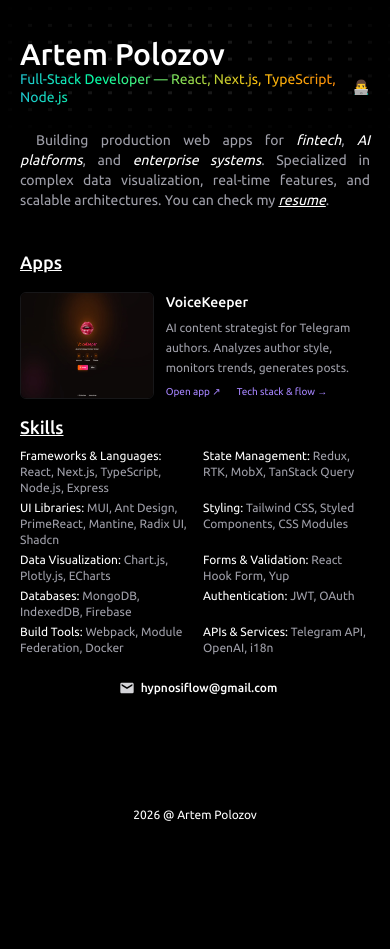
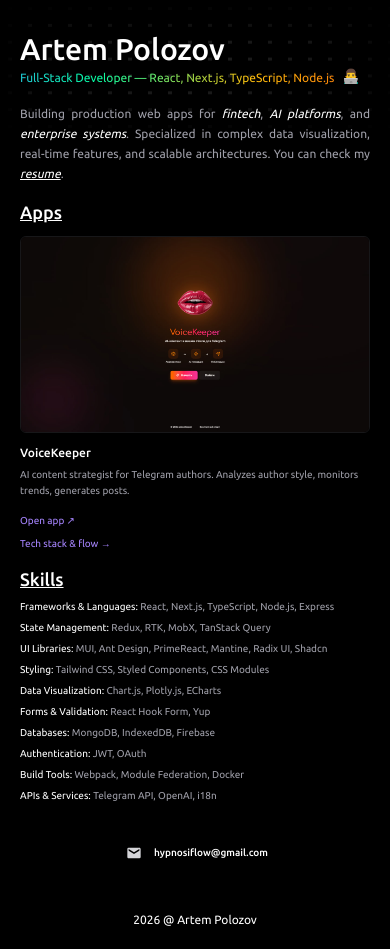
Before and after one commit to hpnssflw/ap, a Next.js app: page / in a window 390 px wide. Before the commit the page ends 844 px from the top, so only its background shows below. Built offline with nearby package versions, Linux system fonts and the light colour scheme.

Commit message:
fix: mobile design

```diff
--- a/app/page.tsx
+++ b/app/page.tsx
@@ -98,17 +98,17 @@ export default function Home() {
 
         <main className="flex flex-col gap-4 relative">
           {/* Hero Section */}
-          <section className="flex flex-col gap-6 mt-3">
-            <div className="flex flex-col ">
-              <h1 className="text-white">Artem Polozov</h1>
-              <div className="flex gap-2 items-center -mt-1.5">
-                <p className="tech-gradient leading-tight">
+          <section className="flex flex-col gap-4 md:gap-6 mt-2 md:mt-3">
+            <div className="flex flex-col">
+              <h1 className="text-white text-xl md:text-2xl">Artem Polozov</h1>
+              <div className="flex gap-2 items-center -mt-1 md:-mt-1.5">
+                <p className="tech-gradient leading-tight text-xs md:text-sm">
                   Full-Stack Developer — React, Next.js, TypeScript, Node.js
                 </p>
-                <span className="mb-0.5">👨‍💻</span>
+                <span className="mb-0.5 text-sm md:text-base">👨‍💻</span>
               </div>
             </div>
-            <p className="text-zinc-400 text-sm leading-5 indent-4 text-justify">
+            <p className="text-zinc-400 text-xs md:text-sm leading-5 md:leading-relaxed indent-0 md:indent-4 text-justify">
               Building production web apps for{" "}
               <span className="text-white italic">fintech</span>,{" "}
               <span className="text-white italic">AI platforms</span>, and{" "}
@@ -125,15 +125,16 @@ export default function Home() {
               </a>
               .
             </p>
-            <p className="text-zinc-400 text-sm leading-relaxed indent-4 text-justify"></p>
           </section>
 
           {/* VoiceKeeper Project */}
-          <section id="projects" className="flex flex-col gap-4">
-            <h2 className="text-white text-sm font-medium underline">Apps</h2>
+          <section id="projects" className="flex flex-col gap-3 md:gap-4">
+            <h2 className="text-white text-xs md:text-sm font-medium underline">
+              Apps
+            </h2>
 
-            <div className="flex  gap-3">
-              <div className="relative w-full aspect-video rounded-md overflow-hidden border border-zinc-800/60">
+            <div className="flex flex-col md:flex-row gap-3">
+              <div className="relative w-full aspect-video md:flex-1 rounded-md overflow-hidden border border-zinc-800/60">
                 <Image
                   src="/vk.jpg"
                   alt="VoiceKeeper"
@@ -141,14 +142,16 @@ export default function Home() {
                   className="object-center"
                 />
               </div>
-              <div className="flex flex-col gap-1.5">
-                <h3 className="text-white text-sm font-medium">VoiceKeeper</h3>
-                <p className="text-zinc-400 text-xs leading-5">
+              <div className="flex flex-col gap-1.5 md:flex-1">
+                <h3 className="text-white text-xs md:text-sm font-medium">
+                  VoiceKeeper
+                </h3>
+                <p className="text-zinc-400 text-[10px] md:text-xs leading-4 md:leading-5">
                   AI content strategist for Telegram authors. Analyzes author
                   style, monitors trends, generates posts.
                 </p>
 
-                <div className="flex gap-4 mt-auto ">
+                <div className="flex flex-col md:flex-row gap-2 md:gap-4 mt-2 md:mt-auto">
                   <a
                     href="https://voicekeeper-admin.vercel.app/"
                     target="_blank"
@@ -170,8 +173,10 @@ export default function Home() {
 
           {/* Skills */}
           <section className="flex flex-col gap-2">
-            <h2 className="text-white text-sm font-medium underline">Skills</h2>
-            <div className="grid grid-cols-2 gap-x-4 gap-y-1 text-xs text-zinc-400">
+            <h2 className="text-white text-xs md:text-sm font-medium underline">
+              Skills
+            </h2>
+            <div className="grid grid-cols-1 md:grid-cols-2 gap-x-4 gap-y-1.5 md:gap-y-1 text-[10px] md:text-xs text-zinc-400">
               <div>
                 <span className="text-white">Frameworks & Languages:</span>{" "}
                 React, Next.js, TypeScript, Node.js, Express
@@ -215,23 +220,22 @@ export default function Home() {
           </section>
 
           {/* socials */}
-
-          <ul className="flex mt-auto  items-center justify-center">
+          <ul className="flex flex-col md:flex-row mt-4 md:mt-auto items-center justify-center gap-3 md:gap-0">
             {socials.map((social) => (
               <li key={social.name}>
                 <Button
                   href={social.href}
                   variant="outline"
                   size="sm"
-                  className="w-[150px] justify-between border-0 gap-3 py-0.5 text-left text-zinc-300 "
+                  className="w-full md:w-[250px] justify-center border-0 gap-2 md:gap-3 py-1.5 md:py-0.5 text-center md:text-left text-zinc-300"
                   external={social.external}
                 >
-                  <span className="flex items-center">
-                    <span className="flex h-7 w-7 items-center justify-center rounded-md text-zinc-300">
+                  <span className="flex items-center gap-2 md:gap-0">
+                    <span className="flex h-6 w-6 md:h-7 md:w-7 items-center justify-center rounded-md text-zinc-300">
                       {social.icon}
                     </span>
                     <span className="flex flex-col leading-tight">
-                      <span className="text-xs text-white">
+                      <span className="text-[10px] md:text-xs text-white break-all md:break-normal">
                         {social.handle}
                       </span>
                     </span>
```
